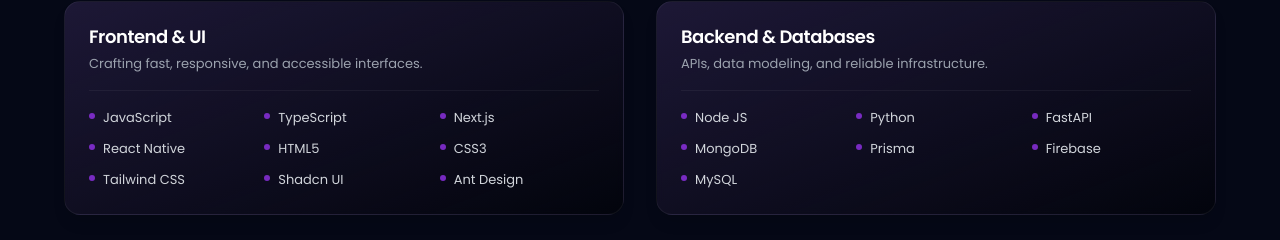
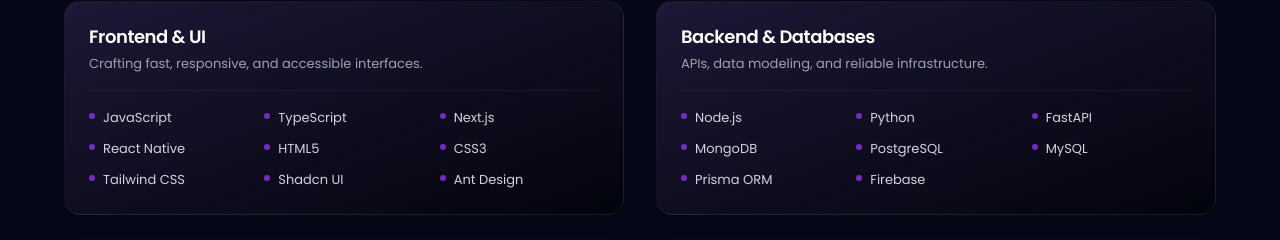
Before and after one commit to itshahryar/portfolio, a React (Vite) app: page /skills in a window 1280 px wide. Shown: the part 259-499 px from the top of the page. Built offline with nearby package versions, Linux system fonts and the light colour scheme.

Commit message:
Update Skills.jsx

```diff
--- a/src/components/Skills.jsx
+++ b/src/components/Skills.jsx
@@ -24,13 +24,14 @@
     title: "Backend & Databases",
     subtitle: "APIs, data modeling, and reliable infrastructure.",
     techNames: [
-      "Node JS",
+      "Node.js",
       "Python",
       "FastAPI",
       "MongoDB",
-      "Prisma",
+      "PostgreSQL",
+      "MySQL",
+      "Prisma ORM",
       "Firebase",
-      "MySQL",
     ],
   },
   {
```
